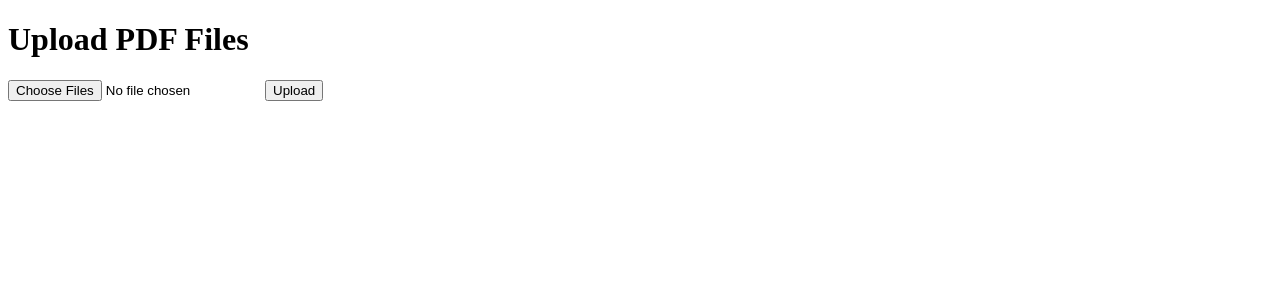
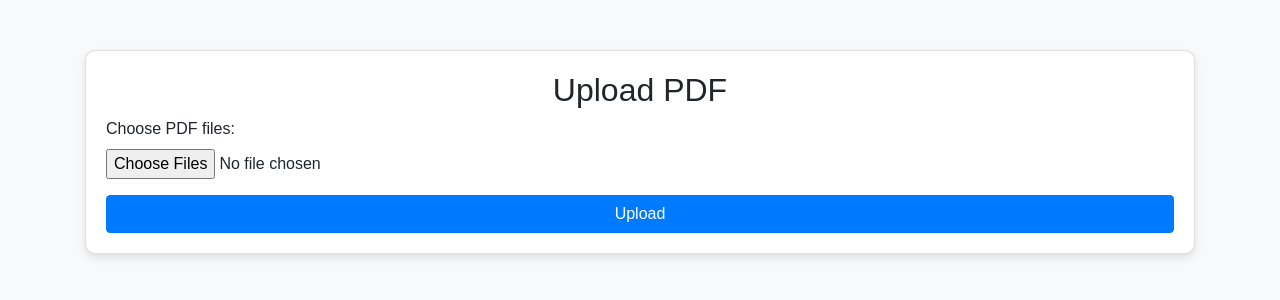
Before and after one commit to RaheelArif/germany-app, a Flask app: page / in a window 1280 px wide. Shown: the top 300 px of the page. Run offline with Flask 3, Linux system fonts and the light colour scheme; some libraries are stand-ins or nearby versions.

Commit message:
update the html css

```diff
--- a/templates/index.html
+++ b/templates/index.html
@@ -2,13 +2,44 @@
 <html lang="en">
 <head>
     <meta charset="UTF-8">
+    <meta name="viewport" content="width=device-width, initial-scale=1.0">
     <title>Upload PDF</title>
+    <link rel="stylesheet" href="https://stackpath.bootstrapcdn.com/bootstrap/4.5.2/css/bootstrap.min.css">
+    <style>
+        body {
+            background-color: #f8f9fa;
+            font-family: Arial, sans-serif;
+        }
+        .container {
+            margin-top: 50px;
+        }
+        .card {
+            padding: 20px;
+            border-radius: 10px;
+            box-shadow: 0 4px 8px rgba(0,0,0,0.1);
+        }
+        .btn-primary {
+            background-color: #007bff;
+            border-color: #007bff;
+        }
+        .btn-primary:hover {
+            background-color: #0056b3;
+            border-color: #004085;
+        }
+    </style>
 </head>
 <body>
-    <h1>Upload PDF Files</h1>
-    <form action="/upload" method="post" enctype="multipart/form-data">
-        <input type="file" name="files[]" multiple>
-        <input type="submit" value="Upload">
-    </form>
+    <div class="container">
+        <div class="card">
+            <h2 class="text-center">Upload PDF</h2>
+            <form method="POST" action="/upload" enctype="multipart/form-data">
+                <div class="form-group">
+                    <label for="file">Choose PDF files:</label>
+                    <input type="file" class="form-control-file" id="file" name="files[]" multiple required>
+                </div>
+                <button type="submit" class="btn btn-primary btn-block">Upload</button>
+            </form>
+        </div>
+    </div>
 </body>
 </html>
```
Also changed, not shown: templates/result.html (+46 -10 lines).
